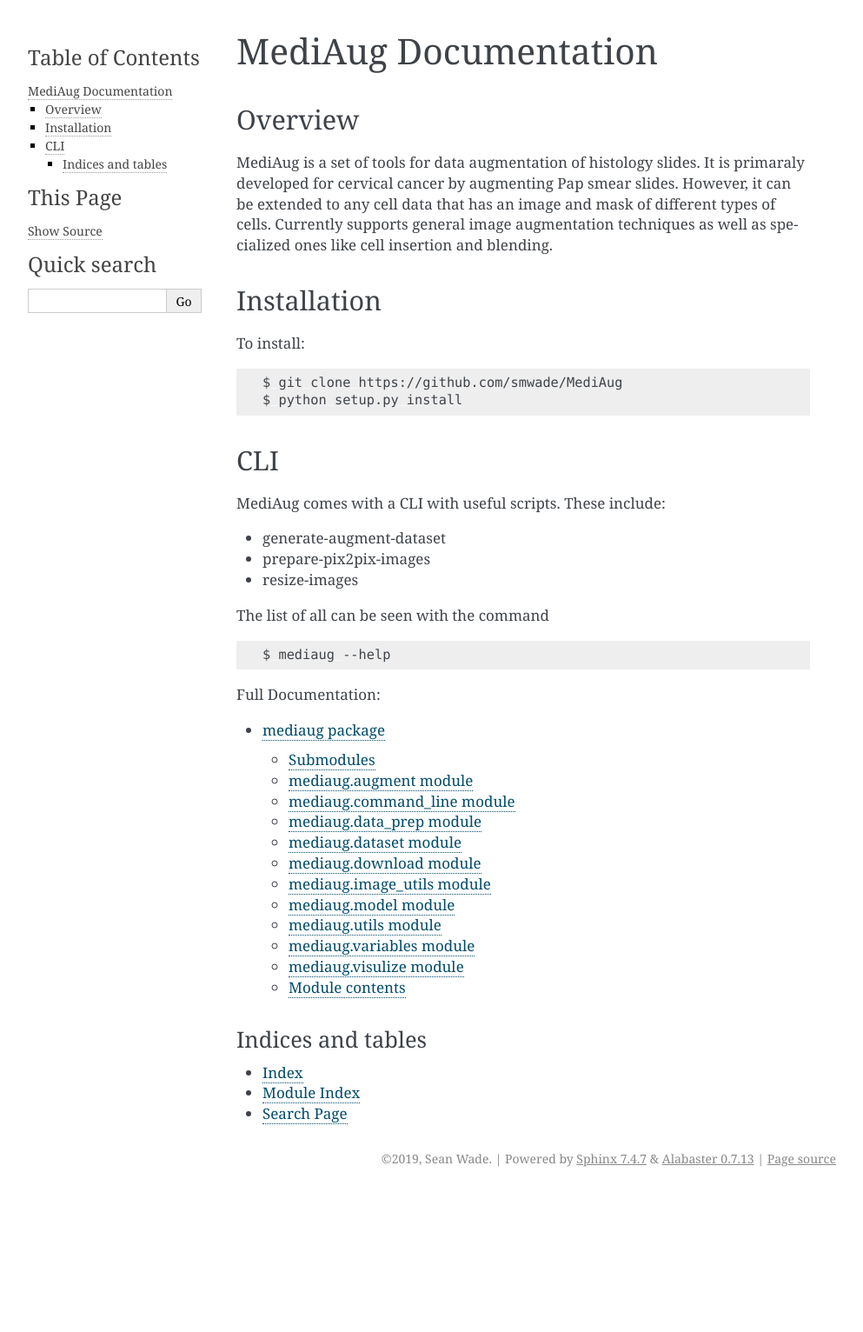
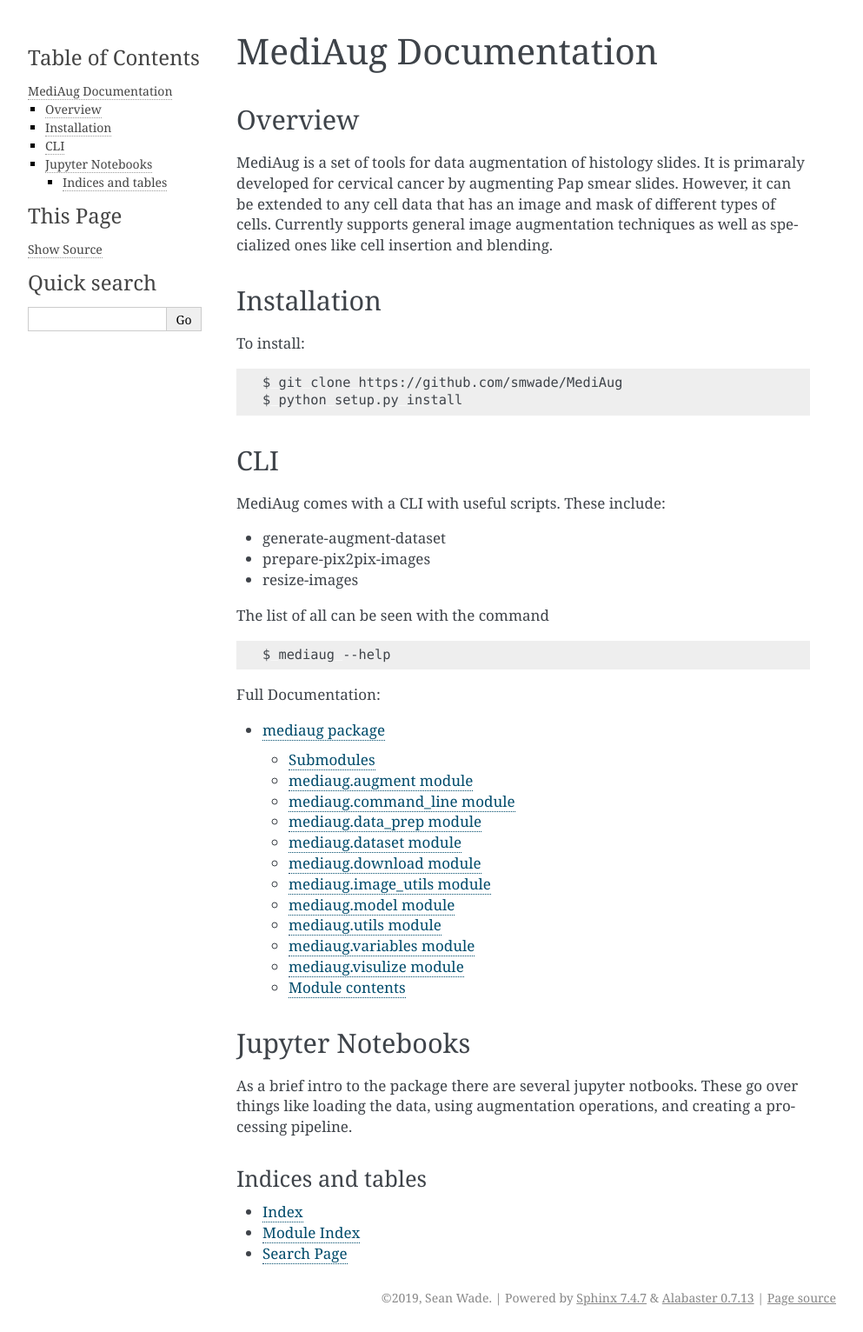
Before and after one commit to smwade/MediAug, a Sphinx documentation site: the page built from docs/index.rst, in a window 1280 px wide. Shown: the whole page at 87% size, without its empty margins (148-1141 px from the left). Built offline with Sphinx 7.4.7, drawn with Linux system fonts in a browser that asks for light colours; before the commit the page ends 1372 px from its top, so only the background shows below that.

Commit message:
added to docs and removeed .ipynb

```diff
--- a/docs/index.rst
+++ b/docs/index.rst
@@ -43,7 +43,12 @@
 
    source/mediaug
 
+Jupyter Notebooks
+^^^^^^^^^^^^^^^^^
 
+As a brief intro to the package there are several jupyter notbooks. These go over
+things like loading the data, using augmentation operations, and creating a processing
+pipeline.
 
 Indices and tables
 ******************
```
Also changed, not shown: 1 other file.
